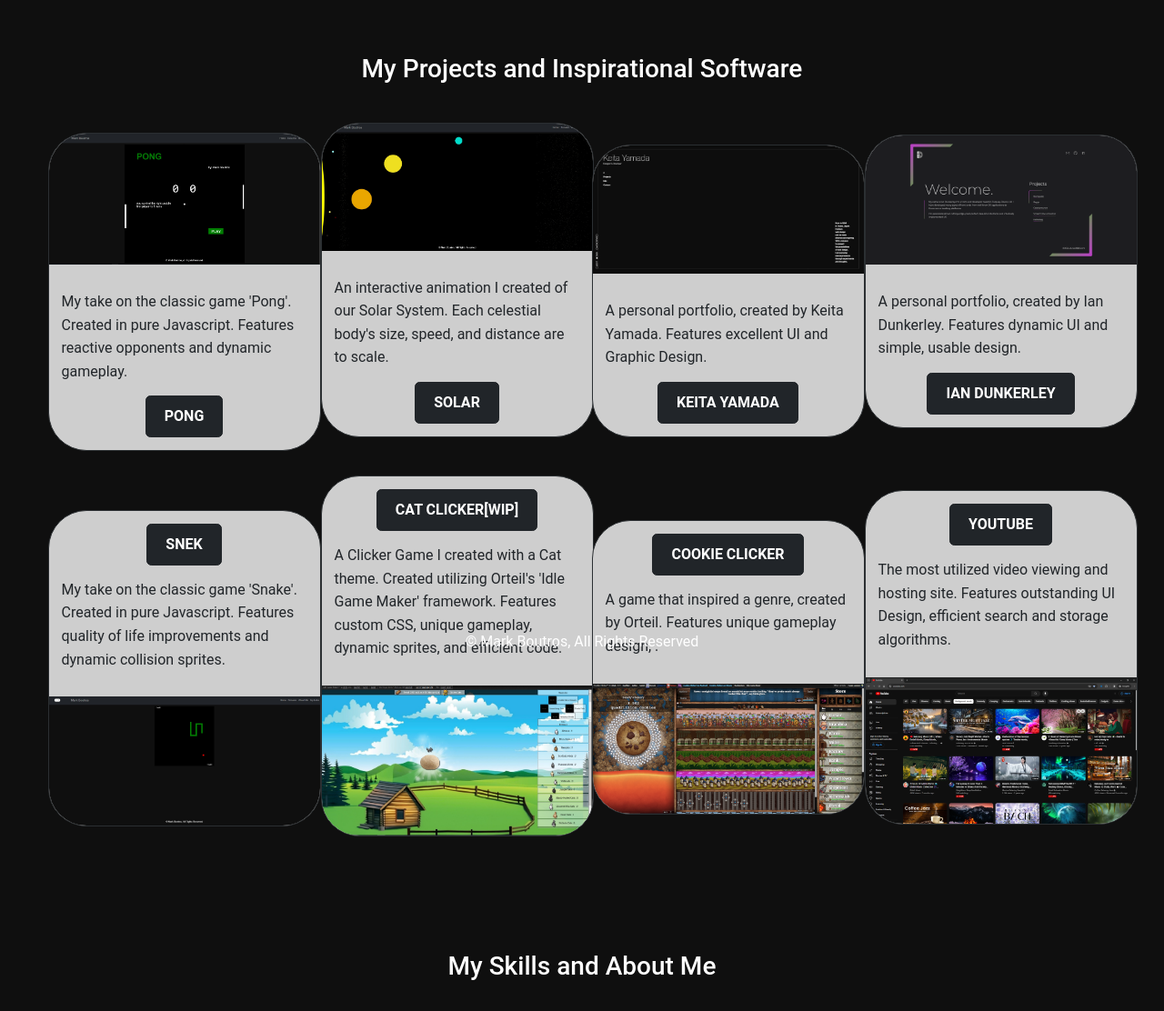
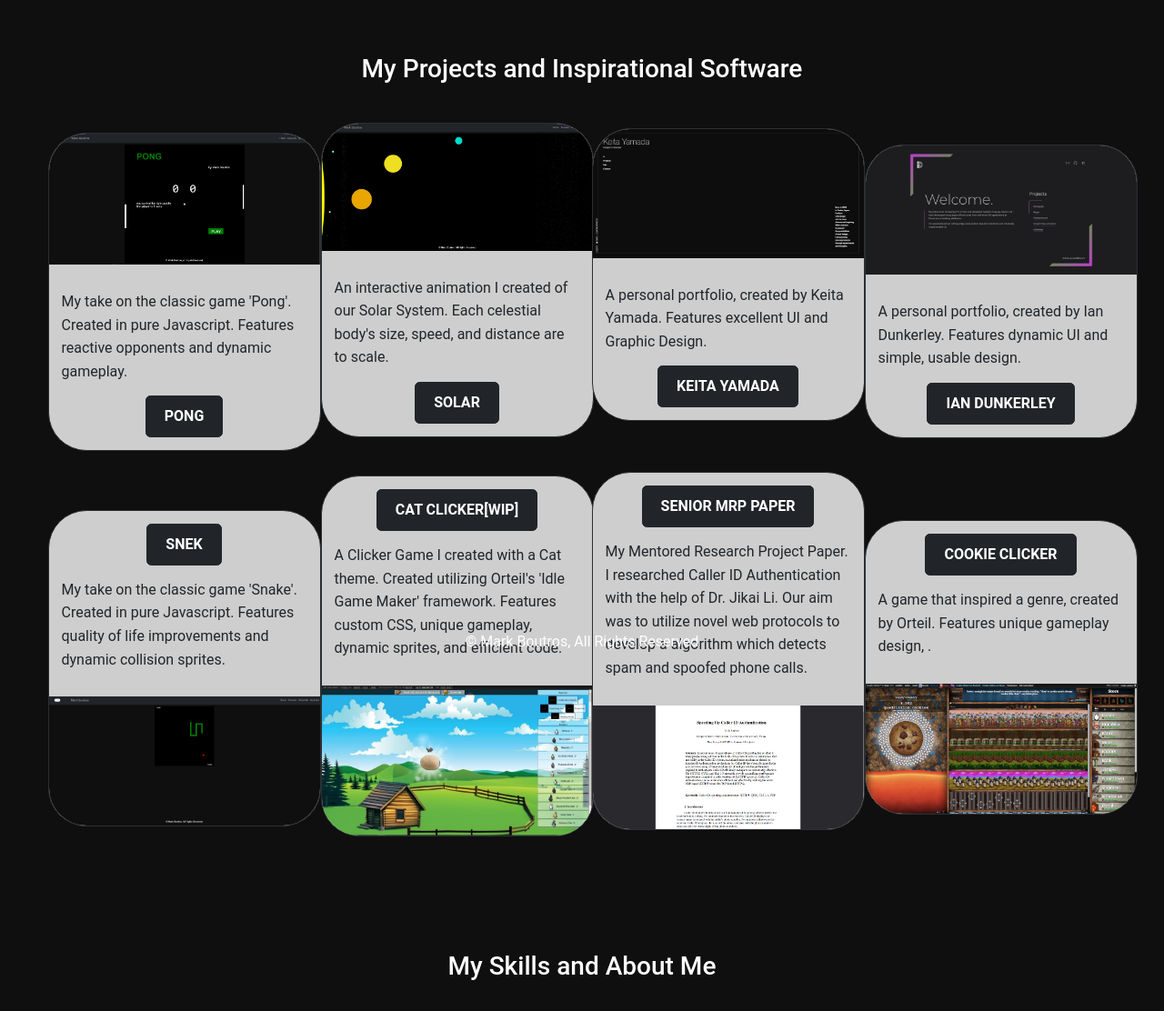
Before and after one commit to MarkNaSSIB/portfolio-project, a Django app: page / in a window 1280 px wide. Shown: the part 67-1179 px from the top of the page at 91% size. Run offline with Django 4.2, Linux system fonts and the light colour scheme.

Commit message:
Updated Resume and Added Senior Research Paper
Added new Resume and Added Senior MRP Card and File to site

```diff
--- a/portfolio/AboutContact/urls.py
+++ b/portfolio/AboutContact/urls.py
@@ -11,6 +11,8 @@
     path("contact/", views.contact, name="contact"),
     path("resume/", views.resume, name="resume"),
     path("resumeDirect/", views.resumeDirect, name="resumeDirect"),
+    path("researchPaper/", views.researchPaper, name="researchPaper"),
+    path("researchPaperDirect/", views.researchPaperDirect, name="researchPaperDirect"),
 
     path("pong/", views.pong, name="pong"),
     path("snek/", views.snek, name="snek"),
--- a/portfolio/AboutContact/views.py
+++ b/portfolio/AboutContact/views.py
@@ -27,6 +27,12 @@
 def resumeDirect(request):
     return FileResponse(open('static/AboutContact/Resume.pdf', 'rb'))
 
+def researchPaper(request):
+    return researchPaperDirect(request)
+
+def researchPaperDirect(request):
+    return FileResponse(open('static/AboutContact/ResearchPaper.pdf', 'rb'))
+
 def pong(request):
     return render(request, 'pong.html')
 
--- a/portfolio/templates/home.html
+++ b/portfolio/templates/home.html
@@ -91,14 +91,14 @@
                 </div>
             </div>
 
-            <!-- Cookie Clicker card -->
+            <!-- Senior Project card -->
             <div class="card my-5" style="width:300px">
                 <div class="card-body d-flex flex-column align-items-center">
-                    <a href="https://orteil.dashnet.org/cookieclicker/" class="btn btn-dark">Cookie Clicker</a>
-                    <p class="my-3">A game that inspired a genre, created by Orteil. Features unique gameplay design, .
+                    <a href="/about/researchPaper" class="btn btn-dark">Senior MRP Paper</a>
+                    <p class="my-3">My Mentored Research Project Paper. I researched Caller ID Authentication with the help of Dr. Jikai Li. Our aim was to utilize novel web protocols to develop a algorithm which detects spam and spoofed phone calls.
                     </p>
                 </div>
-                <img class="card-img-bottom" src="{% static 'AboutContact/CC.png' %}" alt="Cookie CLicker icon">
+                <img class="card-img-bottom" src="{% static 'AboutContact/research.png' %}" alt="Research Paper icon">
             </div>
 
         </div>
@@ -116,16 +116,16 @@
                 </div>
             </div>
 
-            <!-- Youtube card-->
+            <!-- Cookie Clicker card -->
             <div class="card my-5" style="width:300px">
                 <div class="card-body d-flex flex-column align-items-center">
-                    <a href="https://youtube.com/" class="btn btn-dark">YouTube</a>
-                    <p class="my-3">The most utilized video viewing and hosting site. Features outstanding UI Design,
-                        efficient search and storage algorithms.</p>
+                    <a href="https://orteil.dashnet.org/cookieclicker/" class="btn btn-dark">Cookie Clicker</a>
+                    <p class="my-3">A game that inspired a genre, created by Orteil. Features unique gameplay design, .
+                    </p>
                 </div>
-                <img class="card-img-bottom img-fluid" src="{% static 'AboutContact/YT.png' %}" alt="Youtube img">
+                <img class="card-img-bottom" src="{% static 'AboutContact/CC.png' %}" alt="Cookie CLicker icon">
+            </div>
 
-            </div>
         </div>
     </div>
 
```
Also changed, not shown: portfolio/static/AboutContact/research.png (added), portfolio/static/AboutContact/resume.jpg, 2 other files.
